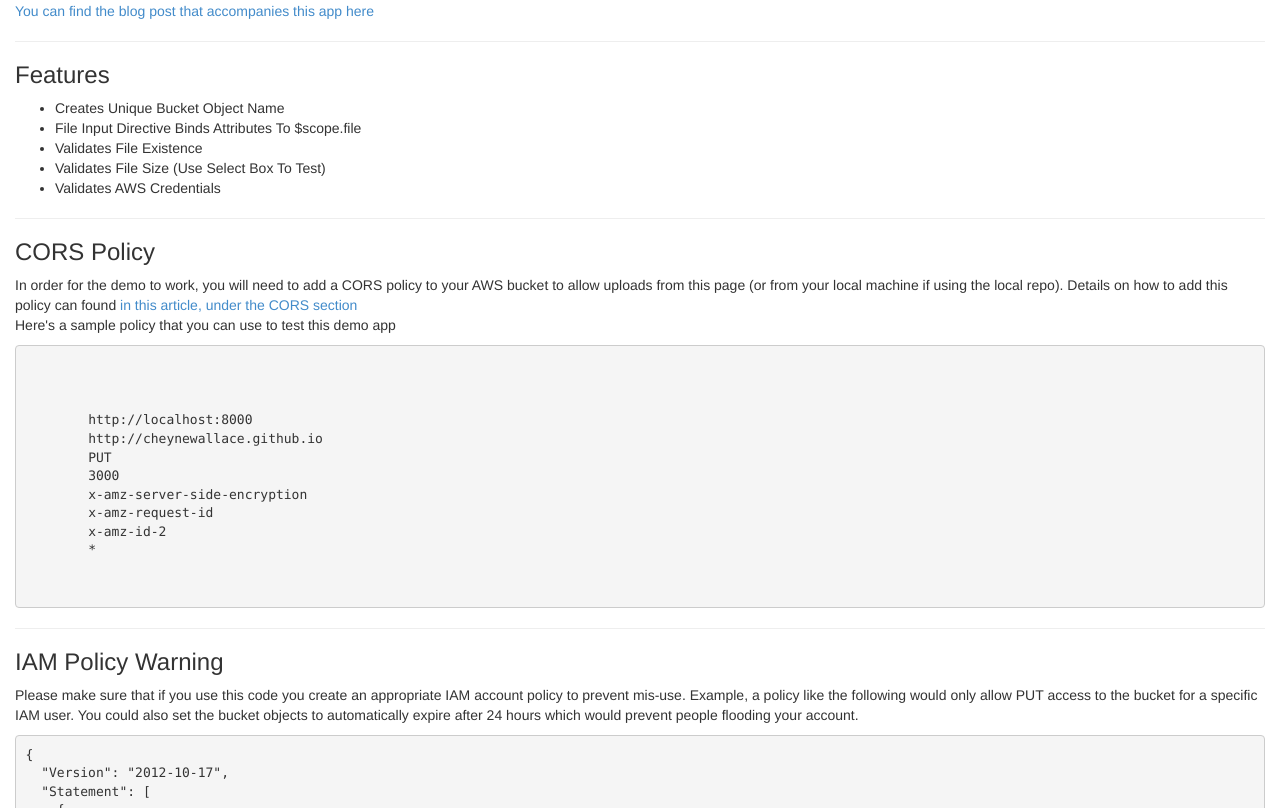
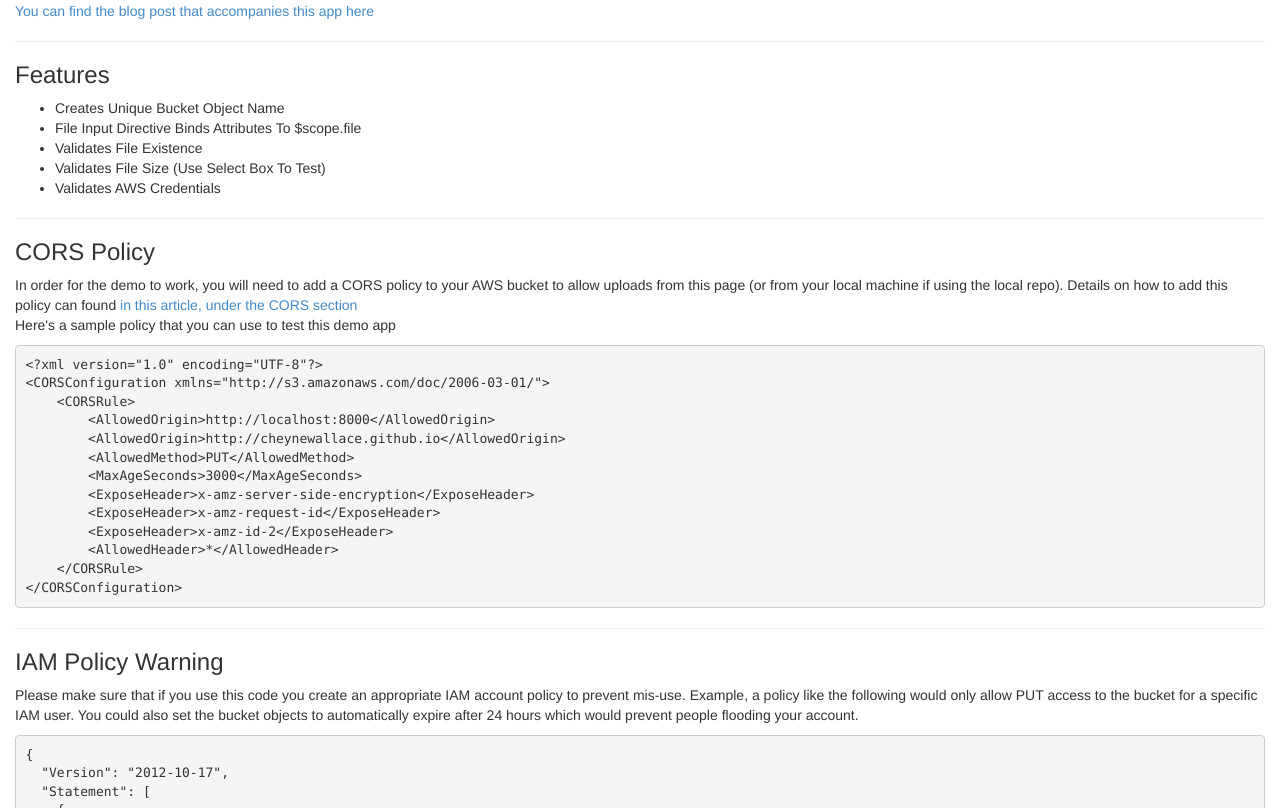
Before and after one commit to cheynewallace/angular-s3-upload, a website: page index.html in a window 1280 px wide. Shown: the part 390-1198 px from the top of the page. Drawn offline with nearby package versions, Linux system fonts and the light colour scheme.

Commit message:
Type fix

```diff
--- a/index.html
+++ b/index.html
@@ -105,19 +105,19 @@
           In order for the demo to work, you will need to add a CORS policy to your AWS bucket to allow uploads from this page (or from your local machine if using the local repo).  Details on how to add this policy can found <a target="_blank" href="http://www.cheynewallace.com/uploading-to-s3-with-angularjs">in this article, under the CORS section</a><br/>
           Here's a sample policy that you can use to test this demo app
 <pre class="top-marg-10">
-<?xml version="1.0" encoding="UTF-8"?>
-<CORSConfiguration xmlns="http://s3.amazonaws.com/doc/2006-03-01/">
-    <CORSRule>
-        <AllowedOrigin>http://localhost:8000</AllowedOrigin>
-        <AllowedOrigin>http://cheynewallace.github.io</AllowedOrigin>
-        <AllowedMethod>PUT</AllowedMethod>
-        <MaxAgeSeconds>3000</MaxAgeSeconds>
-        <ExposeHeader>x-amz-server-side-encryption</ExposeHeader>
-        <ExposeHeader>x-amz-request-id</ExposeHeader>
-        <ExposeHeader>x-amz-id-2</ExposeHeader>
-        <AllowedHeader>*</AllowedHeader>
-    </CORSRule>
-</CORSConfiguration>
+&lt;?xml version="1.0" encoding="UTF-8"?&gt;
+&lt;CORSConfiguration xmlns="http://s3.amazonaws.com/doc/2006-03-01/"&gt;
+    &lt;CORSRule&gt;
+        &lt;AllowedOrigin&gt;http://localhost:8000&lt;/AllowedOrigin&gt;
+        &lt;AllowedOrigin&gt;http://cheynewallace.github.io&lt;/AllowedOrigin&gt;
+        &lt;AllowedMethod&gt;PUT&lt;/AllowedMethod&gt;
+        &lt;MaxAgeSeconds&gt;3000&lt;/MaxAgeSeconds&gt;
+        &lt;ExposeHeader&gt;x-amz-server-side-encryption&lt;/ExposeHeader&gt;
+        &lt;ExposeHeader&gt;x-amz-request-id&lt;/ExposeHeader&gt;
+        &lt;ExposeHeader&gt;x-amz-id-2&lt;/ExposeHeader&gt;
+        &lt;AllowedHeader&gt;*&lt;/AllowedHeader&gt;
+    &lt;/CORSRule&gt;
+&lt;/CORSConfiguration&gt;
 </pre>
         </p>
         <hr/>
```
